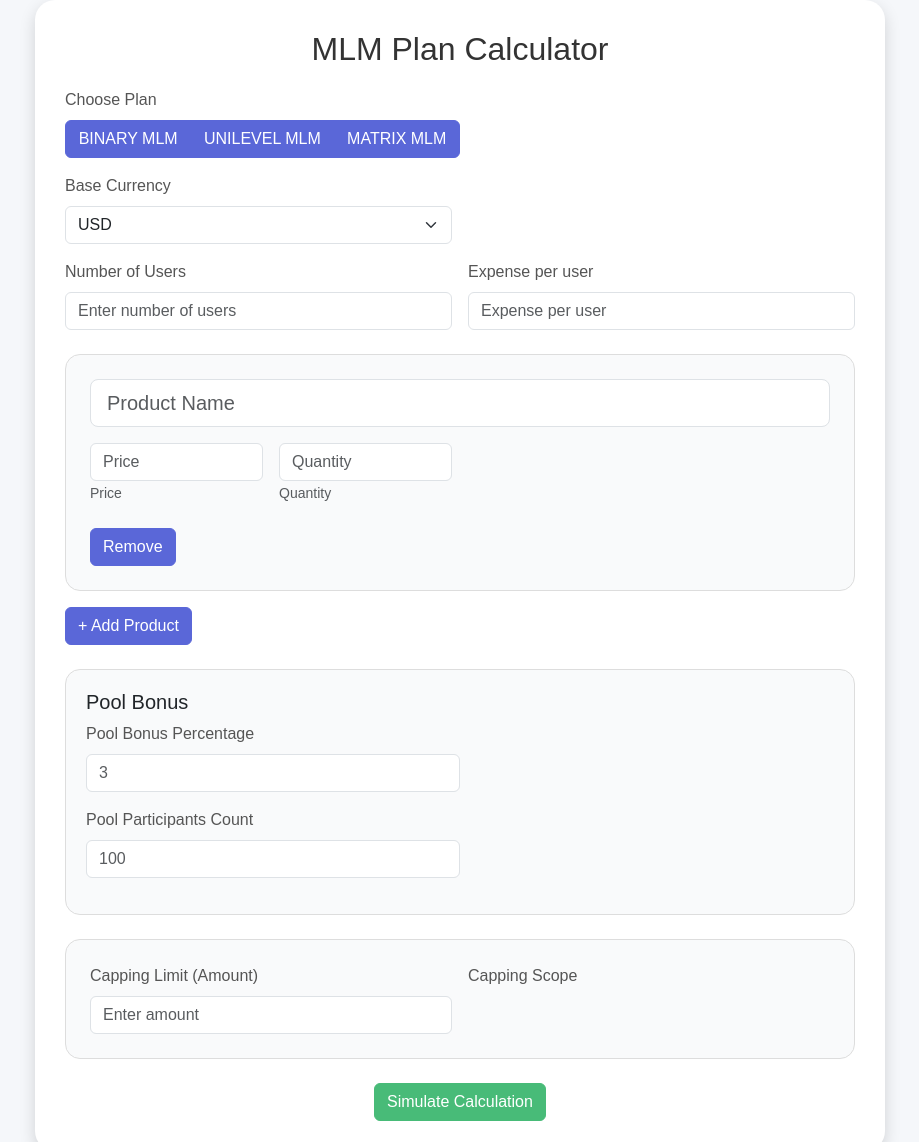
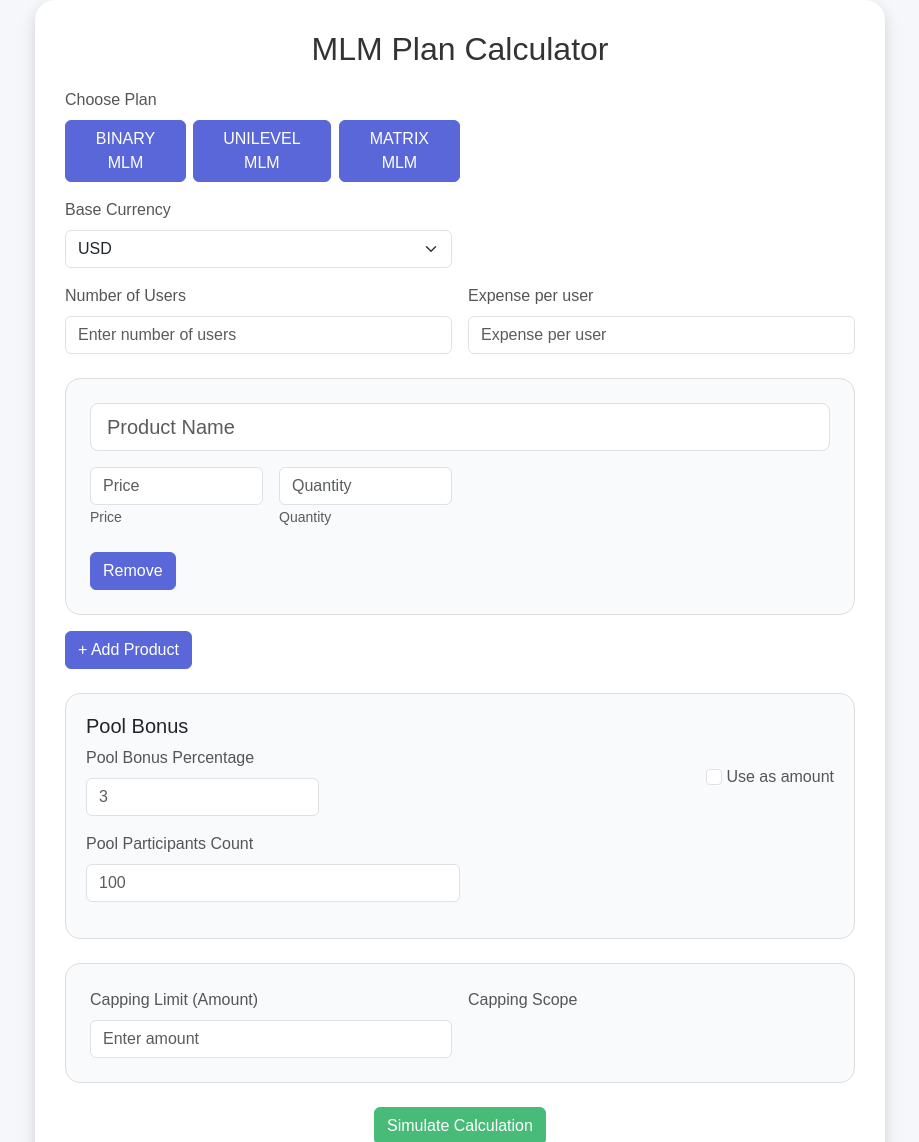
Before and after one commit to hani-2020/MLM-Project, a Django app: page / in a window 1280 px wide. Shown: the top 1142 px of the page, without its empty margins (180-1099 px from the left). Run offline with Django 4.2, Linux system fonts and the light colour scheme.

Commit message:
added front end for using amount

```diff
--- a/Django/mlm_simulator/mlm_simulator/templates/interface.html
+++ b/Django/mlm_simulator/mlm_simulator/templates/interface.html
@@ -83,9 +83,9 @@
         <div class="form-label">Choose Plan</div>
         <div class="col-md-6 d-flex align-items-end mb-3">
             <div class="btn-group w-100" role="group">
-                <button type="button" class="btn btn-primary" id="binaryBtn">BINARY MLM</button>
-                <button type="button" class="btn btn-primary" id="unilevelBtn">UNILEVEL MLM</button>
-                <button type="button" class="btn btn-primary" id="matrixBtn">MATRIX MLM</button>
+                <button type="button" class="btn btn-primary me-2 rounded" id="binaryBtn">BINARY MLM</button>
+                <button type="button" class="btn btn-primary rounded" id="unilevelBtn">UNILEVEL MLM</button>
+                <button type="button" class="btn btn-primary ms-2 rounded" id="matrixBtn">MATRIX MLM</button>
             </div>
         </div>
         <div class="row g-3 mb-3">
@@ -140,9 +140,15 @@
         <div class="plan-card mt-4">
             <h5>Pool Bonus</h5>
             <div>
-                <div class="col-md-6 mb-3">
+                <div class="col-md-6 mb-3 w-100 d-flex justify-content-between align-items-center">
+                    <div>
                         <label class="form-label">Pool Bonus Percentage</label>
                         <input type="number" class="form-control" id="pool-bonus-percentage" placeholder="3">
+                    </div>
+                    <div>
+                        <input class="form-check-input" type="checkbox" id="poolBonusAsAmount">
+                        <label class="form-label">Use as amount</label>
+                    </div>
                 </div>
                 <div class="col-md-6 mb-3">
                     <label class="form-label">Pool Participants Count</label>
@@ -157,11 +163,12 @@
             <div class="form-label">Choose Plan</div>
             <div class="col-md-6 d-flex align-items-end mb-3">
                 <div class="btn-group w-100" role="group">
-                    <button type="button" class="btn btn-primary" id="weak-leg-btn">Weak leg Binary</button>
-                    <button type="button" class="btn btn-primary" id="pairing-btn">Pair Binary</button>
+                    <button type="button" class="btn btn-primary me-2 rounded" id="weak-leg-btn">Weak leg Binary</button>
+                    <button type="button" class="btn btn-primary ms-2 rounded" id="pairing-btn">Pair Binary</button>
                 </div>
             </div>
             <div class="hidden" id="pairing-form">
+                <hr/>
                 <div class="col-md-4 mb-3">
                     <label for="binaryRatio" class="form-label">Ratio</label>
                     <input type="text" class="form-control" id="binaryRatio" placeholder="e.g., 1:1">
@@ -183,32 +190,54 @@
                         <button class="btn btn-primary" onclick="removeRatio(this)">Remove</button>
                     </div>
                 </div>
+                <div class="mb-3">
+                    <input class="form-check-input" type="checkbox" id="BinaryBonusAsAmount">
+                    <label class="form-label">Use as amount</label>
+                </div>
                 <button class="btn btn-primary mb-3 h-75" onclick="addRatio()">+ Add</button>
             </div>
             <div class="row g-3 mb-3 hidden" id="weak-leg-form">
+                <hr/>
                 <div class="col-md-4 hidden">
                     <label for="binaryPercentage" class="form-label">Binary Bonus Ranges</label>
                     <input type="text" class="form-control" id="binaryRange" placeholder="1-3, 4-8, 9" value="1">
                 </div>
-                <div class="col-md-4">
+                <div class="col-md-4 d-flex justify-content-between align-items-center w-100">
+                    <div>
                         <label for="binaryPercentage" class="form-label">Binary %</label>
                         <input type="text" class="form-control" id="binaryPercentage" placeholder="10">
+                    </div>
+                    <div>
+                        <input class="form-check-input" type="checkbox" id="BinaryBonusAsAmount">
+                        <label class="form-label">Use as amount</label>
+                    </div>
                 </div>
                 <div class="col-md-4 hidden">
                     <label for="binaryRatio" class="form-label">Ratio</label>
                     <input type="text" class="form-control" id="binaryRatio" placeholder="e.g., 1:1" value="1:1">
                 </div>
             </div>
-            <div class="col-md-6 mb-3">
+            <div class="col-md-6 mb-3 d-flex justify-content-between align-items-center w-100">
+                <div>
                     <label for="sponsorBonus" class="form-label">Sponsor Bonus (%)</label>
                     <input type="number" class="form-control" id="sponsorBonus" placeholder="10">
                 </div>
+                <div>
+                    <input class="form-check-input" type="checkbox" id="SponsorBonusAsAmount">
+                    <label class="form-label">Use as amount</label>
+                </div>
+            </div>
+            <hr/>
             <div class="col-md-6 mb-3 w-100" id="matching-bonus-container">
                 <label for="matchingBonus" class="form-label">Matching Bonus (%)</label>
                 <div class="d-flex justify-content-between mb-3" id="matching-bonus-input-container">
                     <input type="text" class="form-control w-50" id="matchingBonus" placeholder="10">
                     <button class="btn btn-primary" onclick="removeLevel(this)">Remove</button>
                 </div>
+            </div>
+            <div class="mb-3">
+                <input class="form-check-input" type="checkbox" id="MatchingBonusAsAmount">
+                <label class="form-label">Use as amount</label>
             </div>
             <button class="btn btn-primary mb-3" onclick="addLevel()">+ Add Level</button>
         </div>
@@ -221,6 +250,7 @@
                     <label for="downlines" class="form-label">Downlines Per User</label>
                     <input type="number" class="form-control" id="downlinesperUser" placeholder="3">
                 </div>
+                <hr/>
                 <div class="col-md-6 mb-3 w-100" id="unilevel-sponsorbonus-container">
                     <label for="unilevelPercentage" class="form-label">Level Bonus (%)</label>
                     <div class="d-flex justify-content-between mb-3" id="unilevelsponsorBonus-input">
@@ -228,13 +258,22 @@
                         <button class="btn btn-primary" onclick="unilevelremoveLevel(this, 'unilevel-sponsorbonus-container')">Remove</button>
                     </div>
                 </div>
+                <div class="mb-3">
+                    <input class="form-check-input" type="checkbox" id="UnilevelLevelBonusAsAmount">
+                    <label class="form-label">Use as amount</label>
+                </div>
                 <button class="btn btn-primary mb-3" onclick="unileveladdLevel('unilevel-sponsorbonus-container', 'unilevelsponsorBonus-input', 'unilevelsponsorBonus')">+ Add Level</button>
+                <hr/>
                 <div class="col-md-6 mb-3 w-100" id="unilevel-matchingbonus-container">
                     <label for="unilevelSponsorBonus" class="form-label">Matching Bonus (%)</label>
                     <div class="d-flex justify-content-between mb-3" id="unilevelmatchingBonus-input">
                         <input type="text" class="form-control w-50" id="unilevelmatchingBonus" placeholder="10">
                         <button class="btn btn-primary" onclick="unilevelremoveLevel(this, 'unilevel-matchingbonus-container')">Remove</button>
                     </div>
+                </div>
+                <div class="mb-3">
+                    <input class="form-check-input" type="checkbox" id="UnilevelMatchingBonusAsAmount">
+                    <label class="form-label">Use as amount</label>
                 </div>
                 <button class="btn btn-primary mb-3" onclick="unileveladdLevel('unilevel-matchingbonus-container', 'unilevelmatchingBonus-input', 'unilevelmatchingBonus')">+ Add Level</button>
             </div>
@@ -248,6 +287,7 @@
                     <label for="downlines" class="form-label">Downlines Per User</label>
                     <input type="number" class="form-control" id="downlinesperUserMatrix" placeholder="3">
                 </div>
+                <hr/>
                 <div class="col-md-6 mb-3 w-100" id="unilevel-sponsorbonus-container-matrix">
                     <label for="unilevelPercentage" class="form-label">Level Bonus (%)</label>
                     <div class="d-flex justify-content-between mb-3" id="unilevelsponsorBonus-input-matrix">
@@ -255,13 +295,22 @@
                         <button class="btn btn-primary" onclick="matrixremoveLevel(this, 'unilevel-sponsorbonus-container-matrix')">Remove</button>
                     </div>
                 </div>
+                <div class="mb-3">
+                    <input class="form-check-input" type="checkbox" id="MatrixLevelBonusAsAmount">
+                    <label class="form-label">Use as amount</label>
+                </div>
                 <button class="btn btn-primary mb-3" onclick="matrixaddLevel('unilevel-sponsorbonus-container-matrix', 'unilevelsponsorBonus-input-matrix', 'unilevelsponsorBonusMatrix')">+ Add Level</button>
+                <hr/>
                 <div class="col-md-6 mb-3 w-100" id="unilevel-matchingbonus-container-matrix">
                     <label for="unilevelSponsorBonus" class="form-label">Matching Bonus (%)</label>
                     <div class="d-flex justify-content-between mb-3" id="unilevelmatchingBonus-input-matrix">
                         <input type="text" class="form-control w-50" id="unilevelmatchingBonusMatrix" placeholder="10">
                         <button class="btn btn-primary" onclick="matrixremoveLevel(this, 'unilevel-matchingbonus-container-matrix')">Remove</button>
                     </div>
+                </div>
+                <div class="mb-3">
+                    <input class="form-check-input" type="checkbox" id="MatrixMatchingBonusAsAmount">
+                    <label class="form-label">Use as amount</label>
                 </div>
                 <button class="btn btn-primary mb-3" onclick="matrixaddLevel('unilevel-matchingbonus-container-matrix', 'unilevelmatchingBonus-input-matrix', 'unilevelmatchingBonusMatrix')">+ Add Level</button>
             </div>
```
Also changed, not shown: Django/mlm_simulator/mlm_simulator/forms.py (+0 -12 lines). Lines whose indentation alone changed are shown as unchanged.
